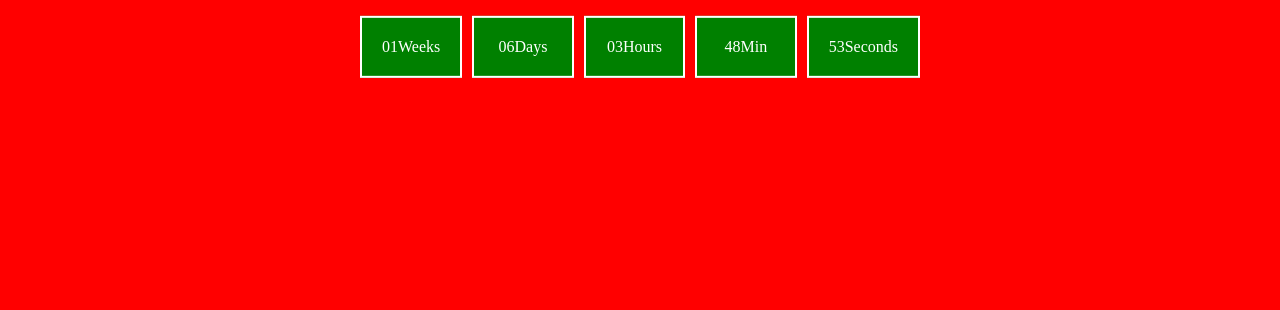
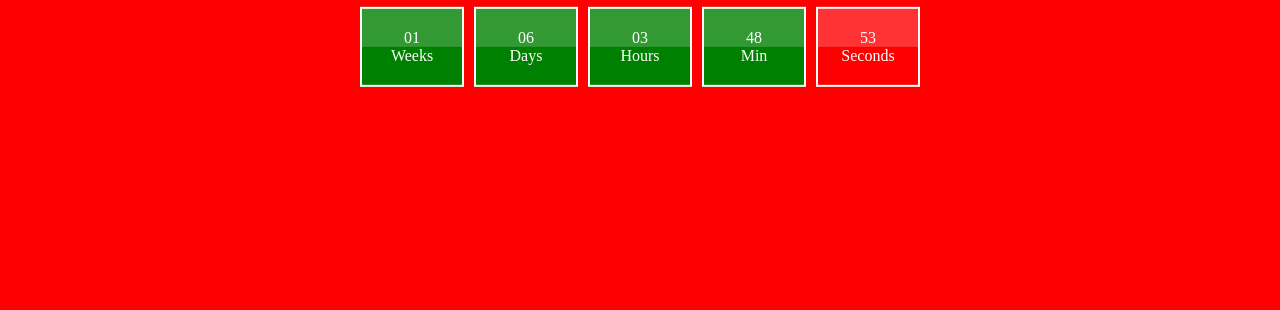
Before and after one commit to alex-stiff/Christmas-Countdown-Clock, a plain HTML site: page index.html in a window 1280 px wide. Shown: the part 490-800 px from the top of the page. Drawn offline with nearby package versions, Linux system fonts and the light colour scheme; a web font is replaced by a local one.

Commit message:
added clock div last child bg color and bg opacity effect to the clock countdown div before elements

```diff
--- a/style.css
+++ b/style.css
@@ -45,5 +45,24 @@ h1 span {
 }
 
 #clock div:last-child {
-    background: ##e91e63;
+    background: #f00;
 }
+
+#clock div:before {
+    content: '';
+    position: absolute;
+    top: 0;
+    left: 0;
+    width: 100%;
+    height: 50%;
+    background: rgb(255, 255, 255, 0.2);
+}
+
+#clock div span {
+    display: block;
+    text-align: center;
+}
+
+#clock div span:nth-child(1) {
+
+}
```
